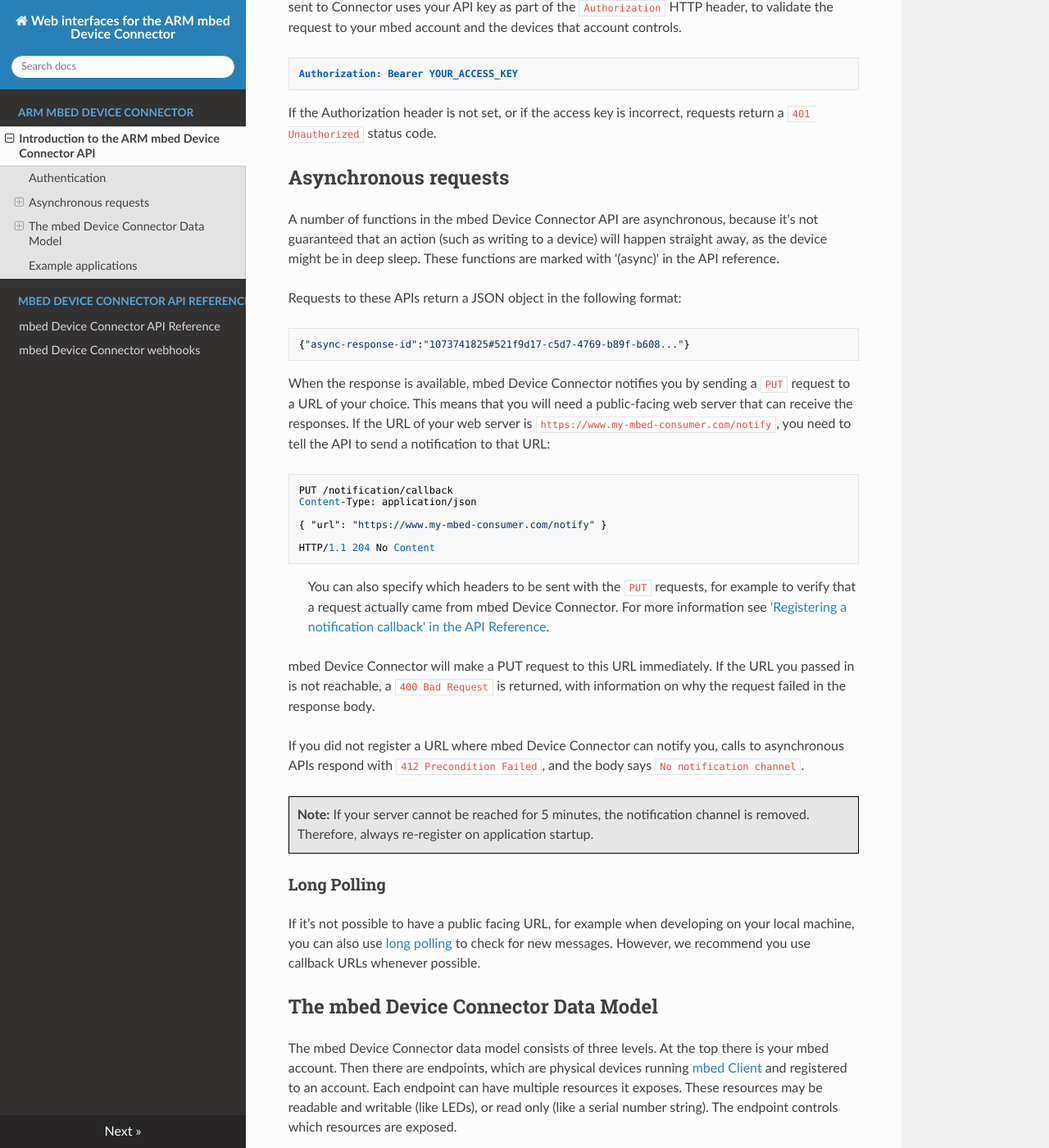
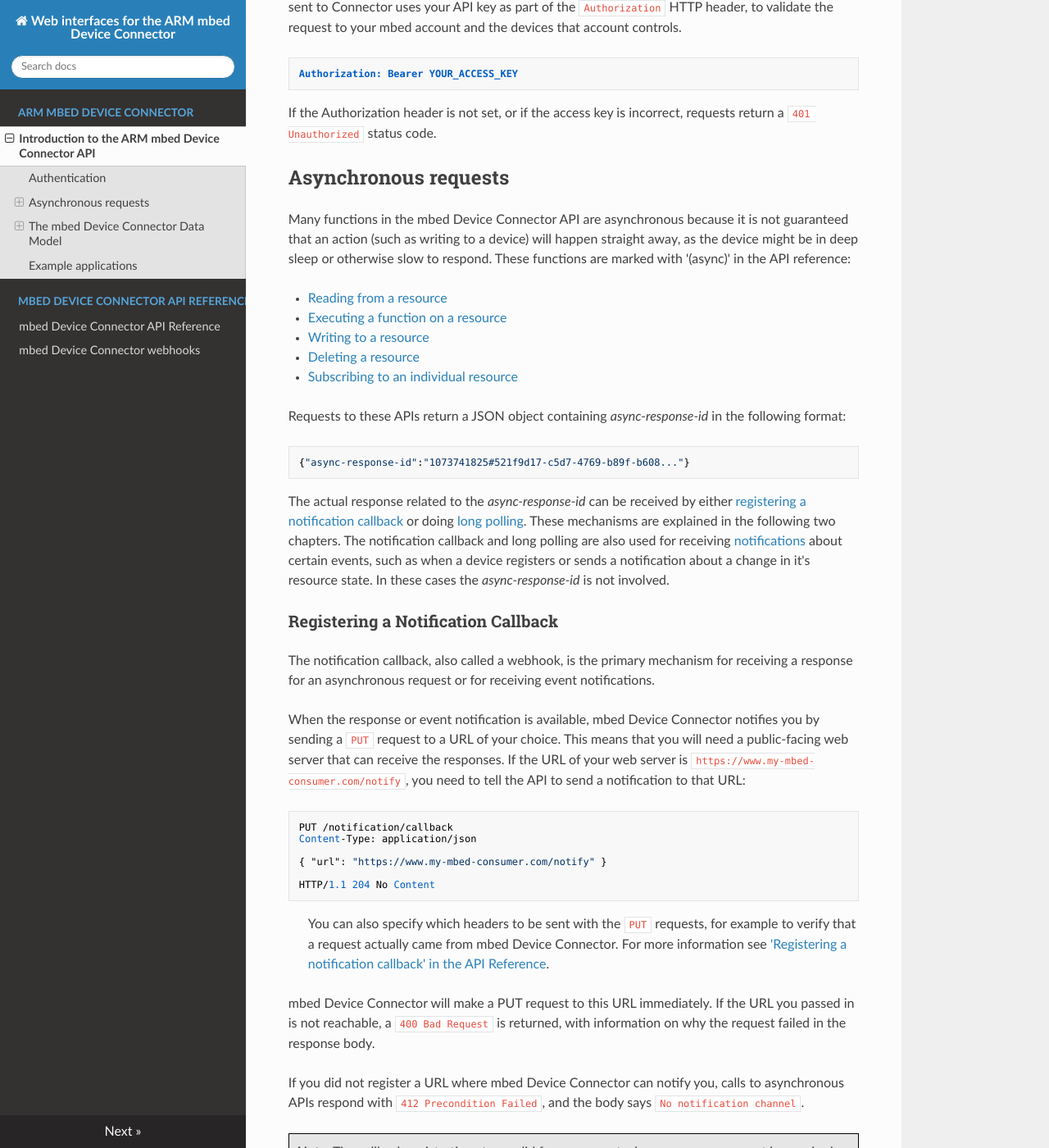
Before and after one commit to ARMmbed/Connector-mDS-REST-API, an MkDocs documentation site: the page built from docs/index.md, in a window 1280 px wide and 1400 px high, scrolled down 804 px. Shown: the whole window at 82% size. Built offline with MkDocs 1.6.1, drawn with Linux system fonts in a browser that asks for light colours; nearby versions of some CDN libraries; old or Windows-style settings are respelled for this version of MkDocs; some of the changed text lies outside the part shown.

Commit message:
ONSP-1264 Improve docs about async requests and callbacks

````diff
--- a/docs/index.md
+++ b/docs/index.md
@@ -21,15 +21,38 @@ If the Authorization header is not set, or if the access key is incorrect, reque
 
 ## Asynchronous requests
 
-A number of functions in the mbed Device Connector API are asynchronous, because it's not guaranteed that an action (such as writing to a device) will happen straight away, as the device might be in deep sleep. These functions are marked with '(async)' in the API reference.
+Many functions in the mbed Device Connector API are asynchronous because it is not guaranteed
+that an action (such as writing to a device) will happen straight away, as the device might be in deep sleep
+or otherwise slow to respond. These functions are marked with '(async)' in the API reference:
 
-Requests to these APIs return a JSON object in the following format:
+* [Reading from a resource](api-reference.md#reading-from-a-resource)
+* [Executing a function on a resource](api-reference.md#executing-a-function-on-a-resource)
+* [Writing to a resource](api-reference.md#writing-to-a-resource)
+* [Deleting a resource](api-reference.md#deleting-a-resource)
+* [Subscribing to an individual resource](api-reference.md#subscribing-to-an-individual-resource)
+
+Requests to these APIs return a JSON object containing *async-response-id* in the following format:
 
 ```js
 {"async-response-id":"1073741825#521f9d17-c5d7-4769-b89f-b608..."}
 ```
 
-When the response is available, mbed Device Connector notifies you by sending a `PUT` request to a URL of your choice. This means that you will need a public-facing web server that can receive the responses. If the URL of your web server is ``https://www.my-mbed-consumer.com/notify``, you need to tell the API to send a notification to that URL:
+The actual response related to the *async-response-id* can be received by either [registering a notification callback](#registering-a-notification-callback)
+or doing [long polling](#long polling). These mechanisms are explained in the following two chapters. The notification callback and
+long polling are also used for receiving [notifications](api-reference.md#notifications) about certain events,
+such as when a device registers or sends a notification about a change in it's resource state.
+In these cases the *async-response-id* is not involved.
+
+
+### Registering a Notification Callback
+
+The notification callback, also called a webhook, is the primary mechanism for receiving a response for
+an asynchronous request or for receiving event notifications.
+
+When the response or event notification is available, mbed Device Connector notifies you by sending
+a `PUT` request to a URL of your choice. This means that you will need a public-facing web server that can
+receive the responses. If the URL of your web server is ``https://www.my-mbed-consumer.com/notify``,
+you need to tell the API to send a notification to that URL:
 
     PUT /notification/callback
     Content-Type: application/json
@@ -41,15 +64,22 @@ When the response is available, mbed Device Connector notifies you by sending a
 
 > You can also specify which headers to be sent with the `PUT` requests, for example to verify that a request actually came from mbed Device Connector. For more information see ['Registering a notification callback' in the API Reference](api-reference.md#registering-a-notification-callback).
 
-mbed Device Connector will make a PUT request to this URL immediately. If the URL you passed in is not reachable, a `400 Bad Request` is returned, with information on why the request failed in the response body.
+mbed Device Connector will make a PUT request to this URL immediately. If the URL you passed in is not reachable,
+a `400 Bad Request` is returned, with information on why the request failed in the response body.
 
-If you did not register a URL where mbed Device Connector can notify you, calls to asynchronous APIs respond with `412 Precondition Failed`, and the body says `No notification channel`.
+If you did not register a URL where mbed Device Connector can notify you, calls to asynchronous APIs respond
+with `412 Precondition Failed`, and the body says `No notification channel`.
 
-<span style="background-color:#E6E6E6;  border:1px solid #000;display:block; height:100%; padding:10px">**Note:** If your server cannot be reached for 5 minutes, the notification channel is removed. Therefore, always re-register on application startup.</span>
+<span style="background-color:#E6E6E6;  border:1px solid #000;display:block; height:100%; padding:10px">
+**Note:** The callback registration stays valid forever except when your server cannot be reached for 7 days.
+In this case the callback registration is removed. Therefore, always re-register on application startup.
+</span>
 
 ### Long Polling
 
-If it’s not possible to have a public facing URL, for example when developing on your local machine, you can also use [long polling](api-reference.md#long-polling) to check for new messages. However, we recommend you use callback URLs whenever possible.
+If it’s not possible to have a public facing callback URL, for example when developing on your
+local machine, you can use [long polling](api-reference.md#long-polling) to check for new messages.
+However, to reduce network traffic and to increase performance we recommend that you use callback URLs (webhooks) whenever possible.
 
 
 ## The mbed Device Connector Data Model
````
